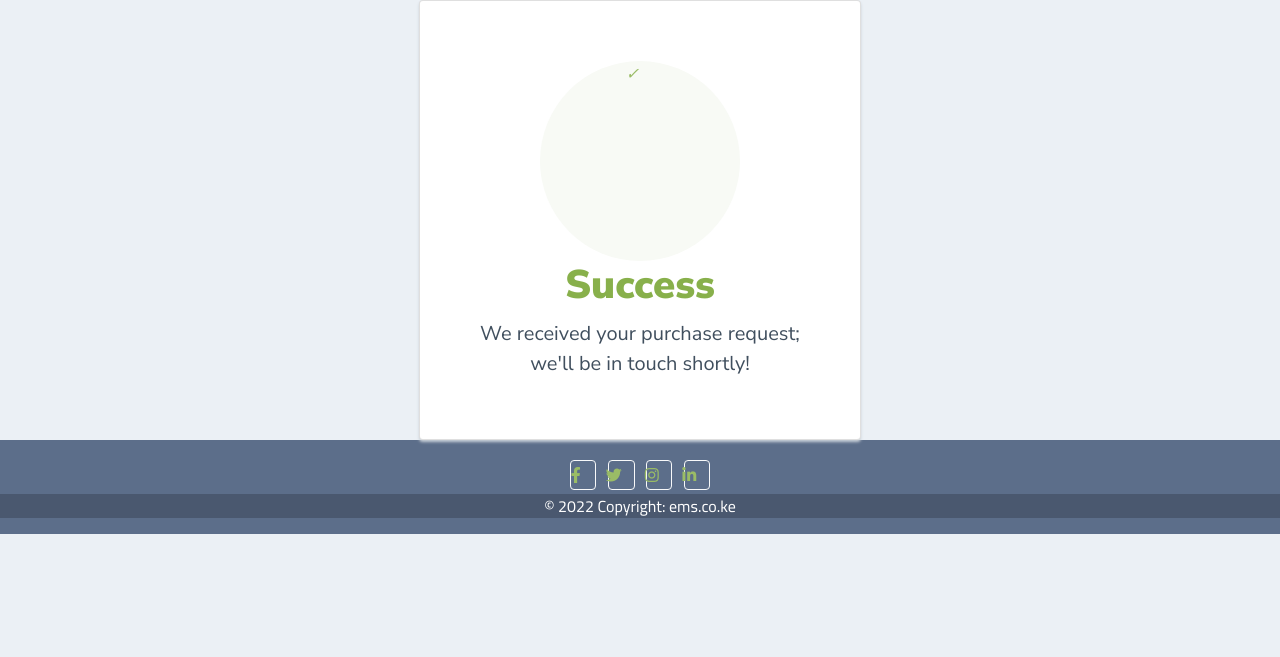
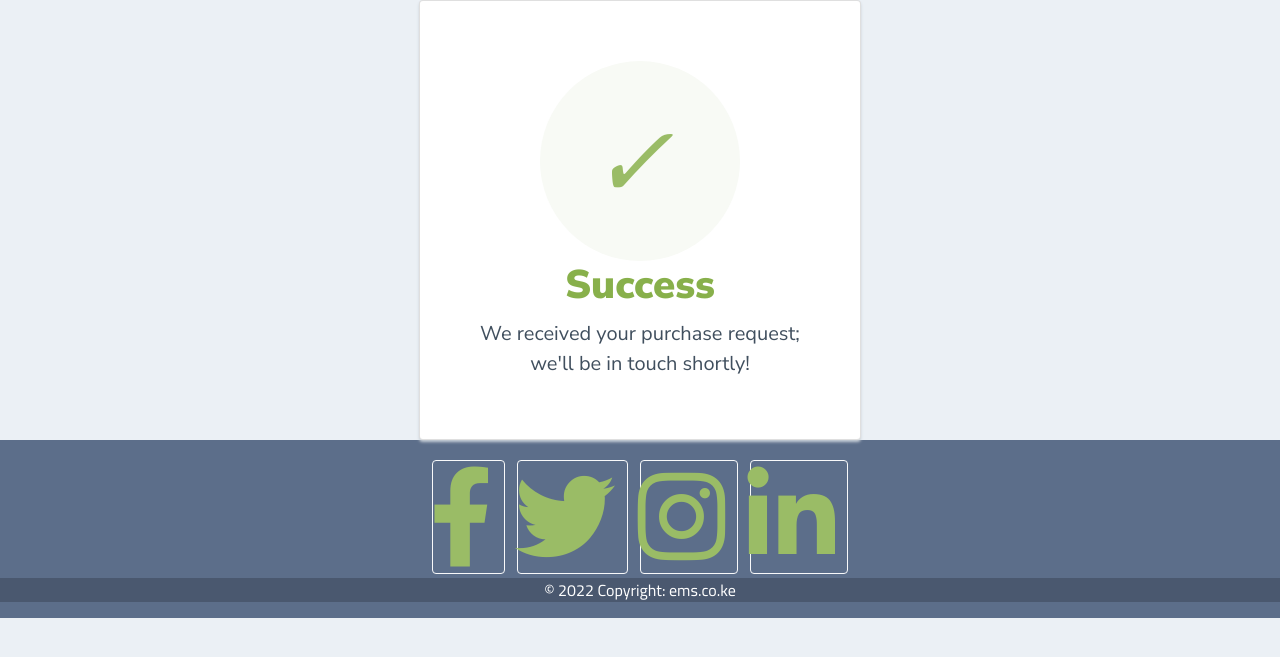
Before and after one commit to Oduo24/ems, a Django app: template home/templates/home/meter_reading_success.html in a window 1280 px wide. Shown: the part 80-737 px from the top of the page. Run offline with Django 3.2, Linux system fonts and the light colour scheme; the template is opened without the code that fills it, so the values that code supplies are empty; some libraries are stand-ins or nearby versions.

Commit message:
Update meter_reading_success.html

```diff
--- a/home/templates/home/meter_reading_success.html
+++ b/home/templates/home/meter_reading_success.html
@@ -42,6 +42,8 @@
         }
       i {
         color: #9ABC66;
+        font-size: 100px;
+        line-height: 200px;
         margin-left:-15px;
       }
       .card {
```
